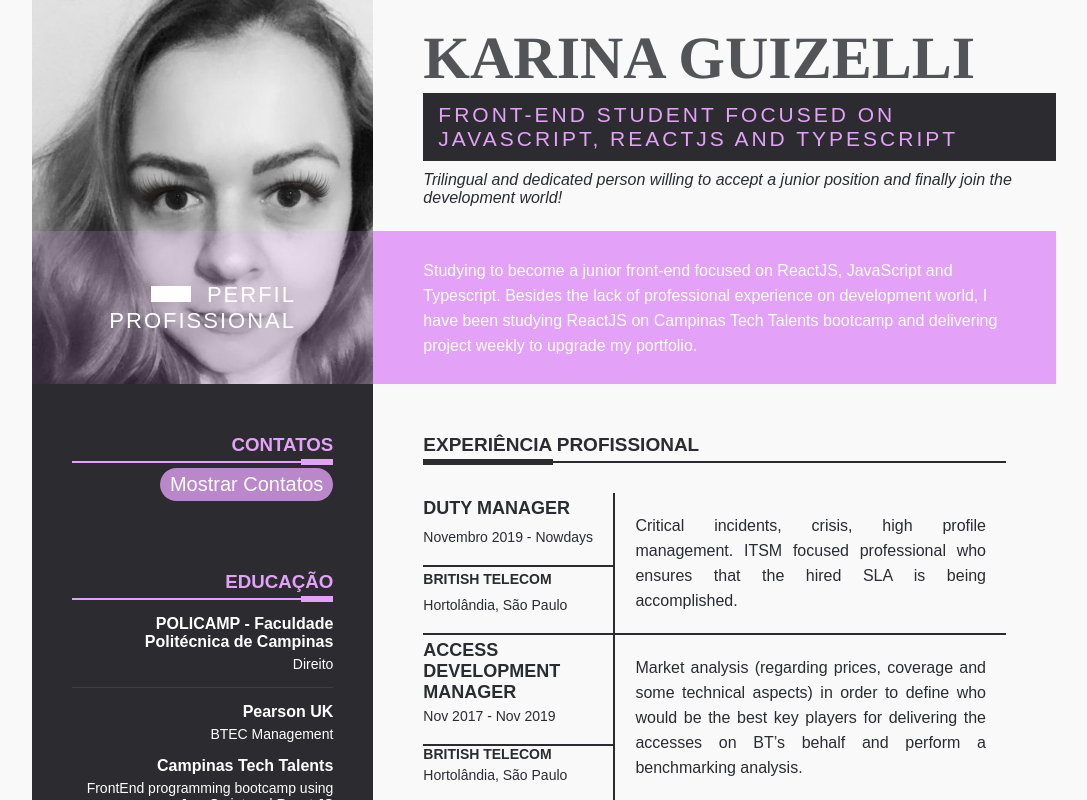
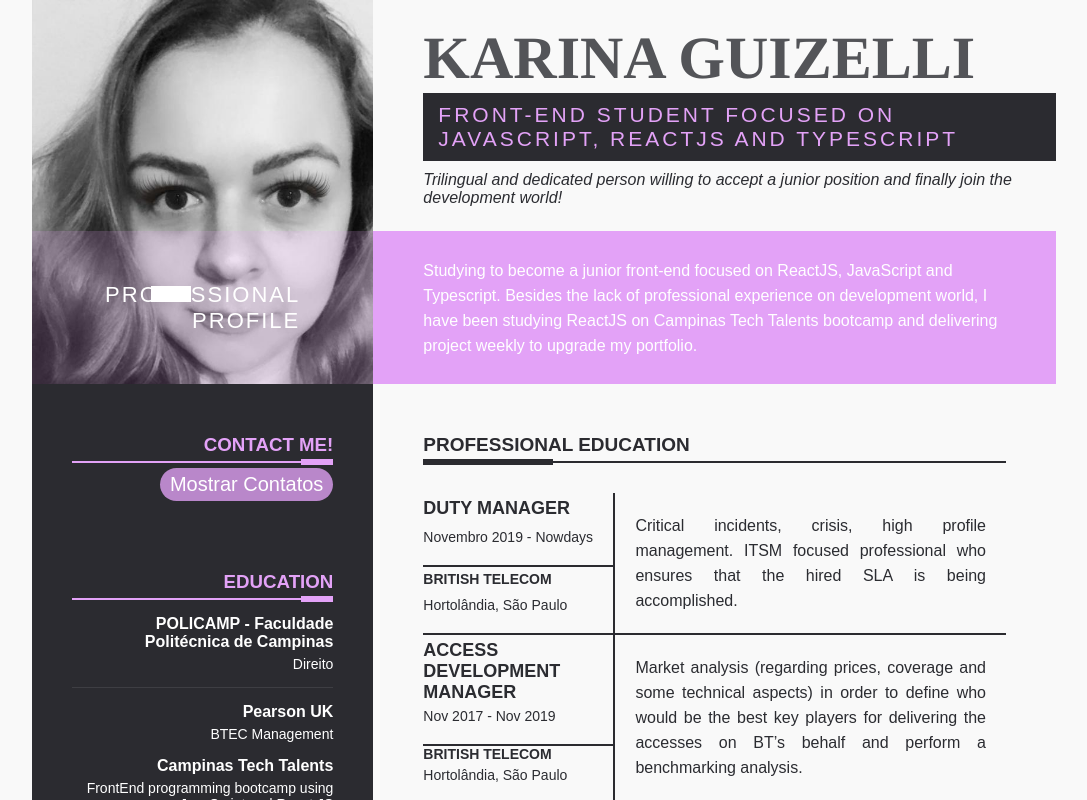
Before and after one commit to guizellik/resume-typescript, a React (Create React App) app: page / in a window 1280 px wide. Shown: the top 800 px of the page, without its empty margins (96-1183 px from the left). Built offline with nearby package versions, Linux system fonts and the light colour scheme.

Commit message:
Changing resume to English

```diff
--- a/src/componentes/personalProfile/PersonalProfile.tsx
+++ b/src/componentes/personalProfile/PersonalProfile.tsx
@@ -17,7 +17,7 @@ const PersonalProfile = (props: Perfil) => {
             <p>{resumo}</p>
             </div>
             <div className="titulo">
-                Perfil <br /> Profissional
+                Professional <br /> Profile
             </div>
 
             <div className="perfil-profissional">
--- a/src/componentes/professionalExperience/ProfessionalExperience.tsx
+++ b/src/componentes/professionalExperience/ProfessionalExperience.tsx
@@ -11,7 +11,7 @@ const ProfessionalExperience = (props: ProfessionalExperienceProps) => {
     return (
         <>
             <div className="experience">
-                <h2>Experiência Profissional</h2>
+                <h2>Professional Education</h2>
                 { experienceList.map((item) => {
                         const {cargo, periodo, empresa, local, conteudo} = item
                         return (
--- a/src/componentes/sidebar/Contact.tsx
+++ b/src/componentes/sidebar/Contact.tsx
@@ -12,7 +12,7 @@ const Contact = (props: ContactProps) => {
     return (
         <>
             <div className="sidebar">
-                <h3>Contatos</h3>
+                <h3>Contact Me!</h3>
                 <button onClick={ () => { setMostraContato(true) }}>Mostrar Contatos</button>
                 {
                     mostraContato === true ?
--- a/src/componentes/sidebar/Education.tsx
+++ b/src/componentes/sidebar/Education.tsx
@@ -12,7 +12,7 @@ const Education = (props: EducationProps) => {
     return (
         <>
             <div className="sidebar">
-                <h3>Educação</h3>
+                <h3>Education</h3>
                 <div className="lista-de-formacao">
                     {
                         educacao.map((item) => (
```
